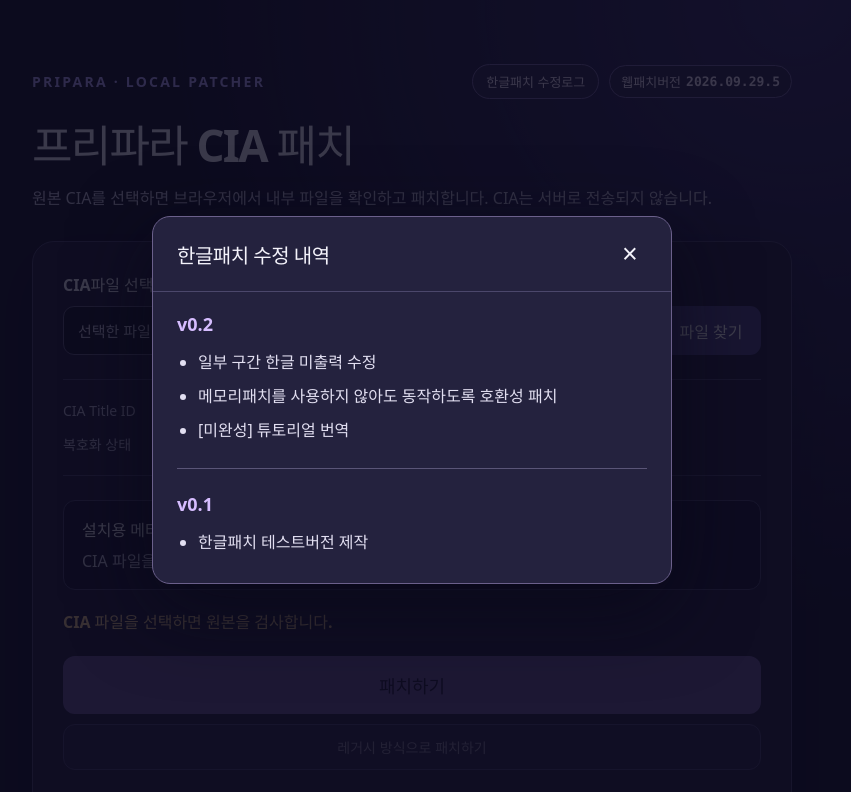
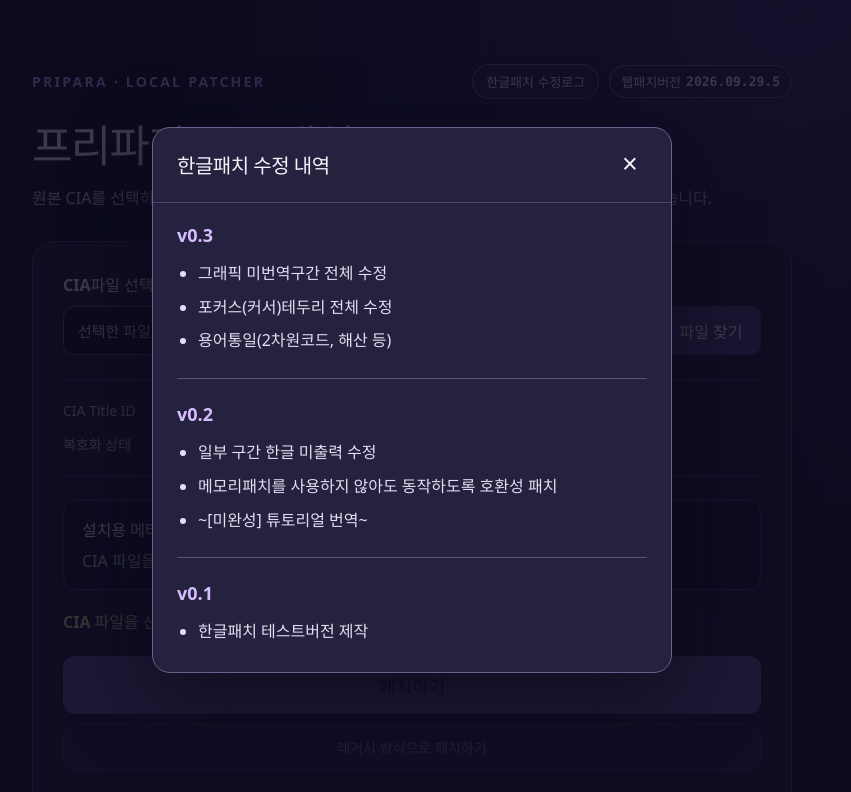
Before and after one commit to priparaSwitch/pripara-cia-patcher, a website built with Vite: page index.html in a window 1280 px wide. Both pictures are taken after a click on the button "한글패치 수정로그". Shown: the top 792 px of the page, without its empty margins (228-1079 px from the left). Built offline with nearby package versions, Linux system fonts and the light colour scheme.

Commit message:
v0.3 release

```diff
--- a/index.html
+++ b/index.html
@@ -57,12 +57,20 @@
         <button id="close-changelog" class="changelog-close" type="button" aria-label="패치 로그 닫기">×</button>
       </div>
       <div class="changelog-content">
-        <section aria-labelledby="changelog-v02">
+        <section aria-labelledby="changelog-v03">
+          <h3 id="changelog-v02">v0.3</h3>
+          <ul>
+            <li>그래픽 미번역구간 전체 수정</li>
+			<li>포커스(커서)테두리 전체 수정</li>
+            <li>용어통일(2차원코드, 해산 등)</li>
+          </ul>
+        </section>
+        <hr class="changelog-divider" />
           <h3 id="changelog-v02">v0.2</h3>
           <ul>
             <li>일부 구간 한글 미출력 수정</li>
             <li>메모리패치를 사용하지 않아도 동작하도록 호환성 패치</li>
-            <li>[미완성] 튜토리얼 번역</li>
+            <li>~[미완성] 튜토리얼 번역~</li>
           </ul>
         </section>
         <hr class="changelog-divider" />
```
Also changed, not shown: 2 other files.
